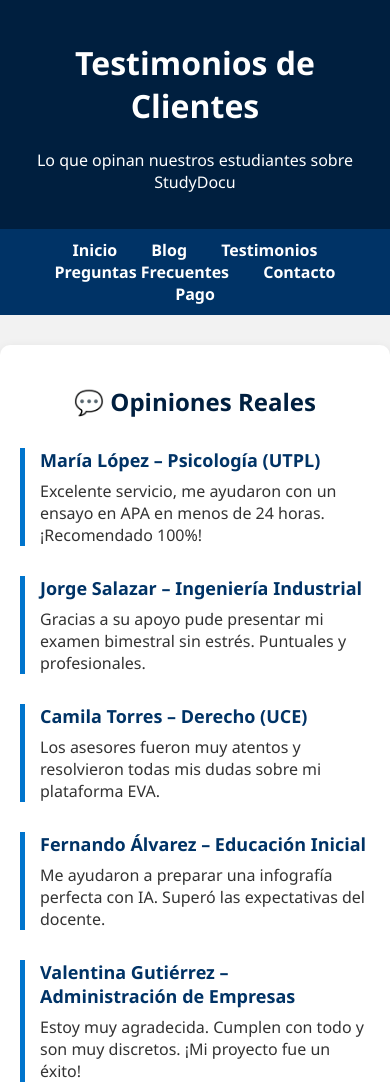
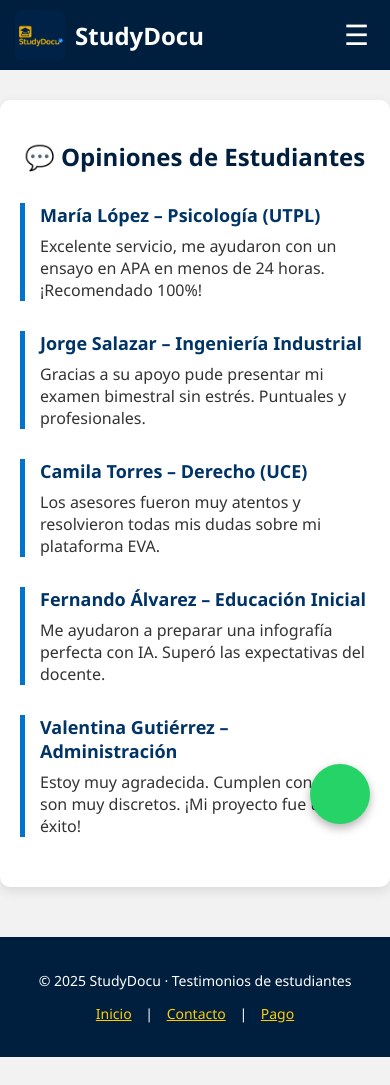
Before and after one commit to Jonatha2403/studydocu.github.io, a plain HTML site: page testimonios.html in a window 390 px wide. Shown: the top 1085 px of the page. After the commit the page ends 1057 px from the top, so only its background shows below. Drawn offline with Linux system fonts and the light colour scheme.

Commit message:
💬 Página de testimonios responsive y optimizada

```diff
--- a/testimonios.html
+++ b/testimonios.html
@@ -4,6 +4,15 @@
   <meta charset="UTF-8" />
   <meta name="viewport" content="width=device-width, initial-scale=1.0" />
   <title>Testimonios - StudyDocu</title>
+
+  <!-- Favicon -->
+  <link rel="icon" href="logo.jpeg" type="image/jpeg" />
+
+  <!-- SEO -->
+  <meta name="description" content="Opiniones reales de estudiantes que confiaron en StudyDocu para sus trabajos académicos.">
+  <meta name="keywords" content="testimonios, opiniones, estudiantes, confianza, calidad, StudyDocu">
+  <meta name="author" content="StudyDocu">
+
   <style>
     body {
       margin: 0;
@@ -15,20 +24,47 @@
     header {
       background-color: #001f3f;
       color: white;
-      text-align: center;
-      padding: 20px;
+      padding: 10px 15px;
+    }
+
+    .logo-bar {
+      display: flex;
+      justify-content: space-between;
+      align-items: center;
+      flex-wrap: wrap;
+    }
+
+    .logo-bar img {
+      width: 50px;
+      border-radius: 6px;
+    }
+
+    .logo-bar h1 {
+      font-size: 1.5em;
+      margin: 0 0 0 10px;
+      flex-grow: 1;
+    }
+
+    .menu-toggle {
+      background: none;
+      border: none;
+      font-size: 28px;
+      color: white;
+      display: none;
+      cursor: pointer;
     }
 
     nav {
-      background-color: #003366;
       text-align: center;
-      padding: 10px;
+      margin-top: 10px;
     }
 
     nav a {
       color: white;
-      margin: 0 15px;
+      margin: 0 10px;
       text-decoration: none;
+      display: inline-block;
+      padding: 8px;
       font-weight: bold;
     }
 
@@ -36,8 +72,27 @@
       text-decoration: underline;
     }
 
+    @media (max-width: 768px) {
+      .menu-toggle {
+        display: block;
+      }
+
+      nav {
+        display: none;
+        flex-direction: column;
+      }
+
+      nav.active {
+        display: flex;
+      }
+
+      nav a {
+        margin: 10px 0;
+      }
+    }
+
     main {
-      max-width: 800px;
+      max-width: 900px;
       margin: 30px auto;
       padding: 20px;
       background-color: white;
@@ -68,23 +123,54 @@
       margin-top: 8px;
     }
 
+    .whatsapp-btn {
+      position: fixed;
+      bottom: 20px;
+      right: 20px;
+      background-color: #25D366;
+      color: white;
+      border-radius: 50%;
+      width: 60px;
+      height: 60px;
+      display: flex;
+      align-items: center;
+      justify-content: center;
+      font-size: 28px;
+      box-shadow: 0 4px 10px rgba(0,0,0,0.3);
+      text-decoration: none;
+      z-index: 1000;
+    }
+
     footer {
       text-align: center;
       padding: 20px;
       background-color: #001f3f;
       color: white;
       margin-top: 50px;
+      font-size: 14px;
+    }
+
+    footer a {
+      color: #FFCC00;
+      margin: 0 10px;
     }
   </style>
+
+  <script>
+    function toggleMenu() {
+      document.getElementById('main-nav').classList.toggle('active');
+    }
+  </script>
 </head>
 <body>
 
   <header>
-    <h1>Testimonios de Clientes</h1>
-    <p>Lo que opinan nuestros estudiantes sobre StudyDocu</p>
-  </header>
-
-  <nav>
+    <div class="logo-bar">
+      <img src="logo.jpeg" alt="Logo StudyDocu">
+      <h1>StudyDocu</h1>
+      <button class="menu-toggle" onclick="toggleMenu()">☰</button>
+    </div>
+    <nav id="main-nav">
       <a href="index.html">Inicio</a>
       <a href="blog.html">Blog</a>
       <a href="testimonios.html">Testimonios</a>
@@ -92,9 +178,10 @@
       <a href="contacto.html">Contacto</a>
       <a href="pago.html">Pago</a>
     </nav>
+  </header>
 
   <main>
-    <h2>💬 Opiniones Reales</h2>
+    <h2>💬 Opiniones de Estudiantes</h2>
 
     <div class="testimonio">
       <h3>María López – Psicología (UTPL)</h3>
@@ -117,13 +204,22 @@
     </div>
 
     <div class="testimonio">
-      <h3>Valentina Gutiérrez – Administración de Empresas</h3>
+      <h3>Valentina Gutiérrez – Administración</h3>
       <p>Estoy muy agradecida. Cumplen con todo y son muy discretos. ¡Mi proyecto fue un éxito!</p>
     </div>
   </main>
 
+  <a class="whatsapp-btn" href="https://wa.me/593958757302" target="_blank">
+    <i class="fab fa-whatsapp"></i>
+  </a>
+
   <footer>
-    © 2025 StudyDocu · Testimonios de estudiantes
+    <p>© 2025 StudyDocu · Testimonios de estudiantes</p>
+    <p>
+      <a href="index.html">Inicio</a> |
+      <a href="contacto.html">Contacto</a> |
+      <a href="pago.html">Pago</a>
+    </p>
   </footer>
 
 </body>
```
Lines whose indentation alone changed are shown as unchanged.
